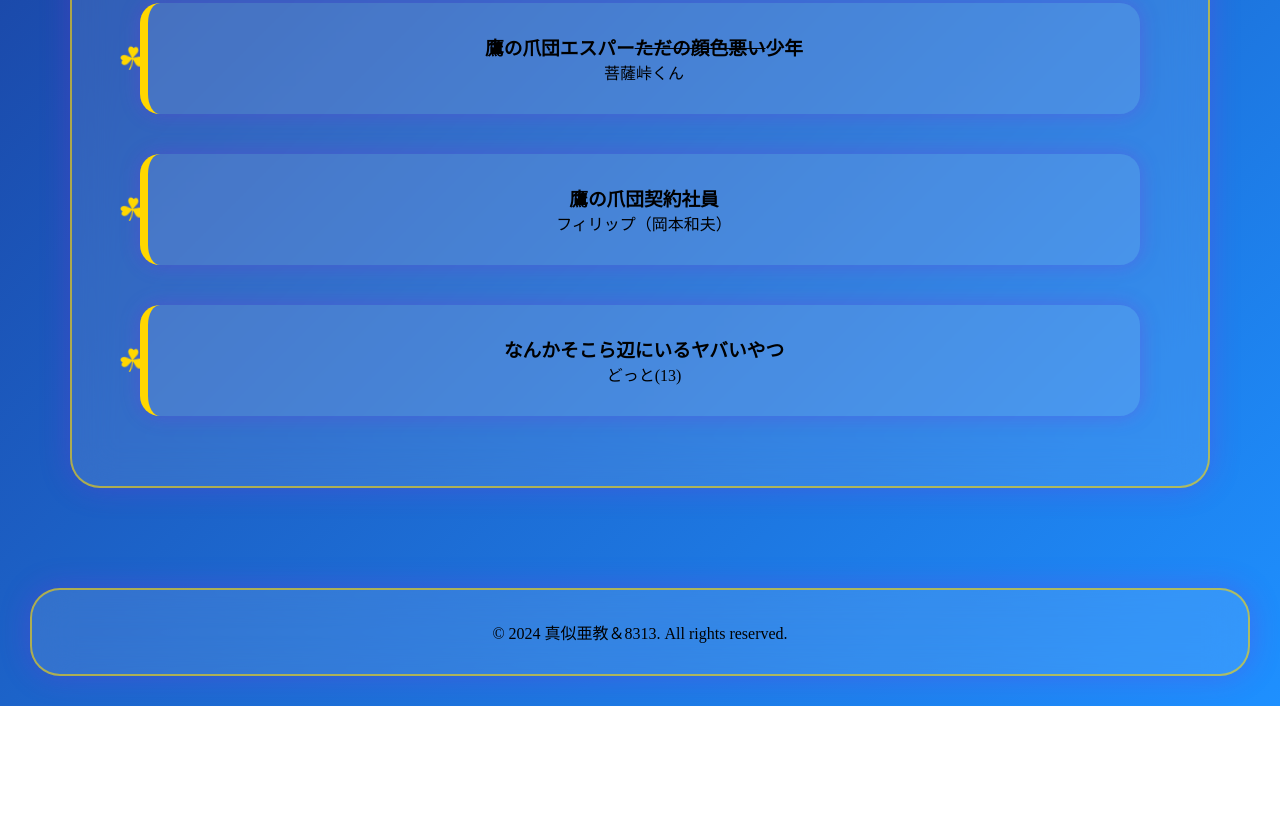
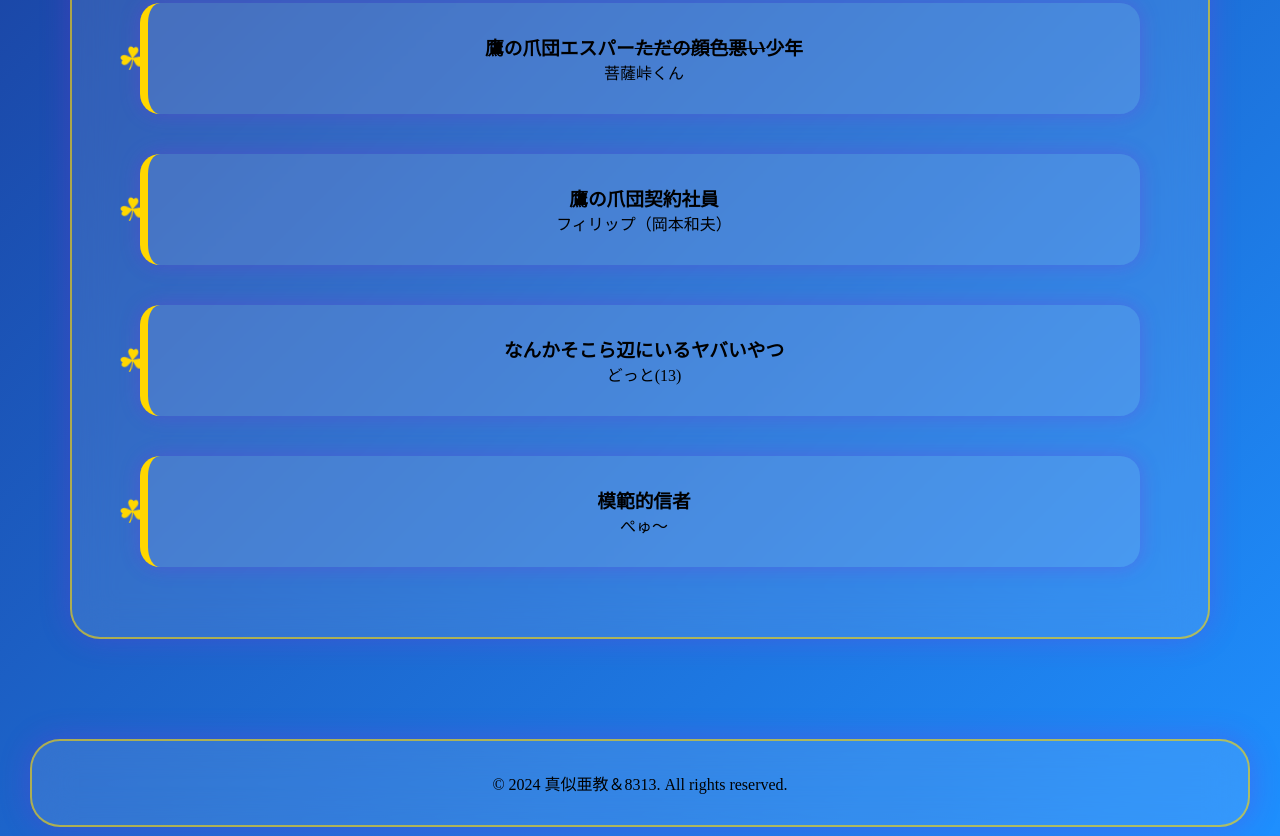
Before and after one commit to yuu8313/maniakyou, a plain HTML site: page pages/members.html in a window 1280 px wide. Shown: the part 1394-2230 px from the top of the page. Before the commit the page ends 2100 px from the top, so only its background shows below. Drawn offline with nearby package versions, Linux system fonts and the light colour scheme.

Commit message:
add peyu to members

```diff
--- a/pages/members.html
+++ b/pages/members.html
@@ -54,6 +54,10 @@
                     <h3>なんかそこら辺にいるヤバいやつ</h3>
                     <p>どっと(13)</p>
                 </div>
+                <div class="timeline-item">
+                    <h3>模範的信者</h3>
+                    <p>ぺゅ～</p>
+                </div>
             </div>
         </section>
     </main>
```
